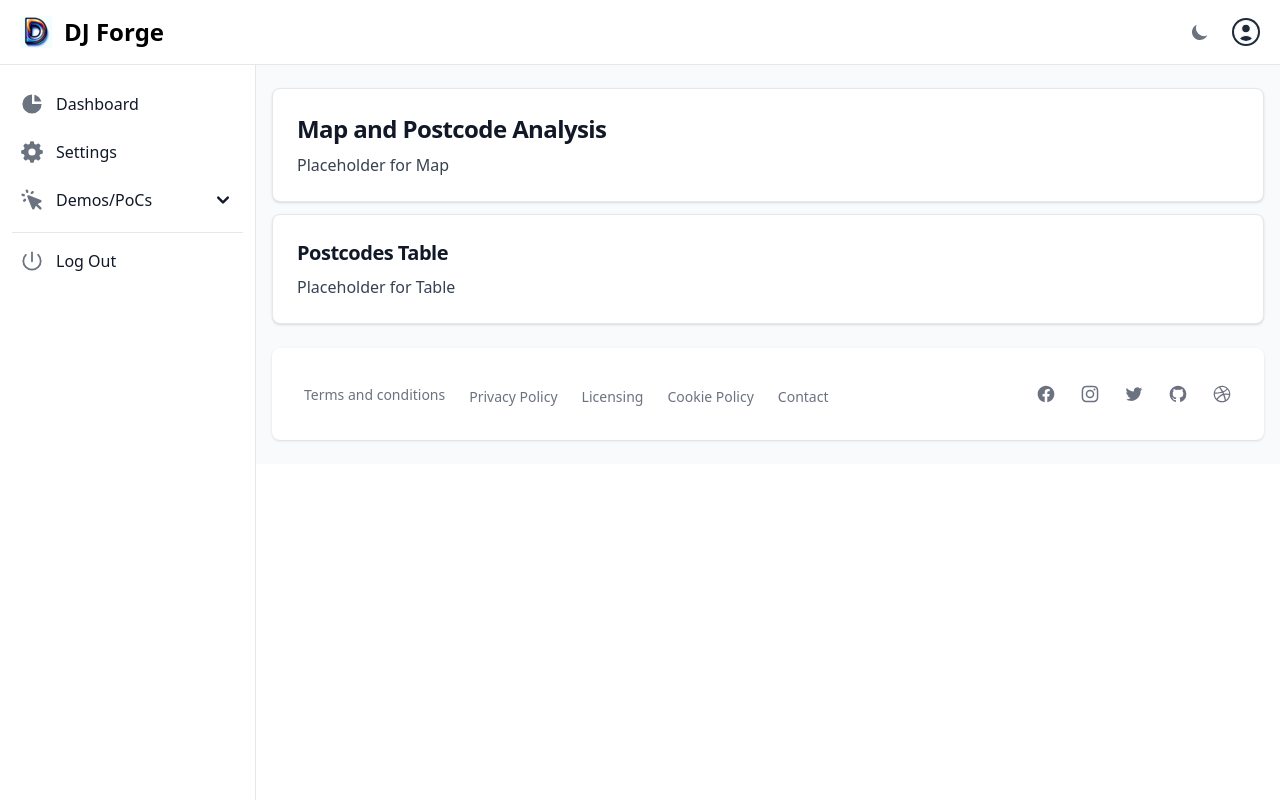
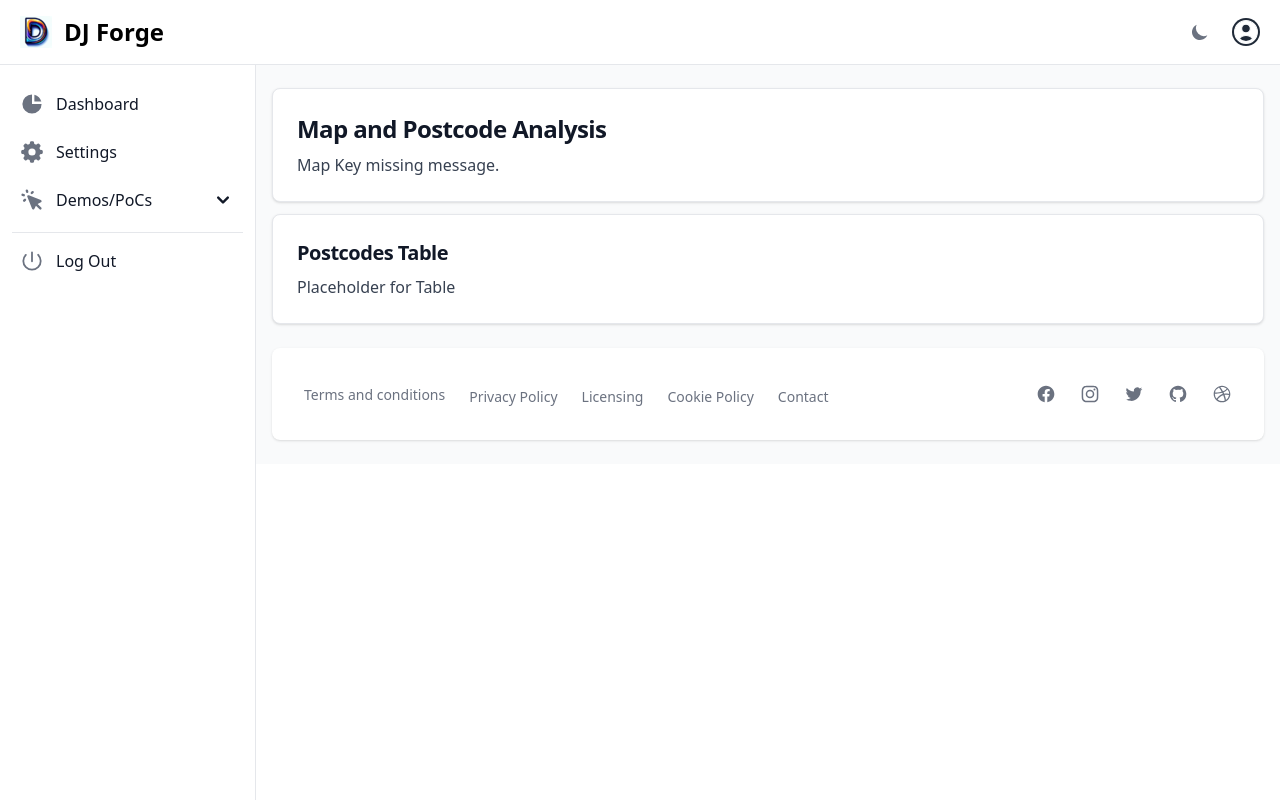
Before and after one commit to dimitrismistriotis/djforge, a Django app: page /pocs/map in a window 1280 px wide. Run offline with Django 5.2, Linux system fonts and the light colour scheme; style sheets or scripts are compiled from the project's sources; parts of the project's set-up code (start-up, migrations or seed data) failed here and were passed over; some libraries are stand-ins or nearby versions.

Commit message:
feat(Poc-App): display message if no map api key is available

```diff
--- a/dj_pocs/templates/dj_pocs/map.html
+++ b/dj_pocs/templates/dj_pocs/map.html
@@ -24,9 +24,15 @@
           {% trans "Map and Postcode Analysis" %}
         </h3>
 
-        <p class="font-normal text-gray-700 dark:text-gray-400">
-          Placeholder for Map
-        </p>
+        {% if google_maps_api_key %}
+          <p class="font-normal text-gray-700 dark:text-gray-400">
+            Placeholder for Map
+          </p>
+        {% else %}
+          <p class="font-normal text-gray-700 dark:text-gray-400">
+            Map Key missing message.
+          </p>
+        {% endif %}
       </div>
 
       <div class="mt-3 block p-6 bg-white border border-gray-200 rounded-lg shadow hover:bg-gray-100 dark:bg-gray-800 dark:border-gray-700 dark:hover:bg-gray-700">
--- a/dj_pocs/views.py
+++ b/dj_pocs/views.py
@@ -1,5 +1,6 @@
 """Views for the dj_pocs app."""
 
+from django.conf import settings
 from django.http import HttpResponse
 from django.http import HttpRequest
 from django.shortcuts import render
@@ -7,4 +8,7 @@ from django.shortcuts import render
 
 def map_and_postcode_analysis(request: HttpRequest) -> HttpResponse:
     """Display a map and a table with postcode analysis."""
-    return render(request, "dj_pocs/map.html")
+    google_maps_api_key = getattr(settings, "GOOGLE_MAPS_API_KEY", None)
+    return render(
+        request, "dj_pocs/map.html", {google_maps_api_key: google_maps_api_key}
+    )
```
